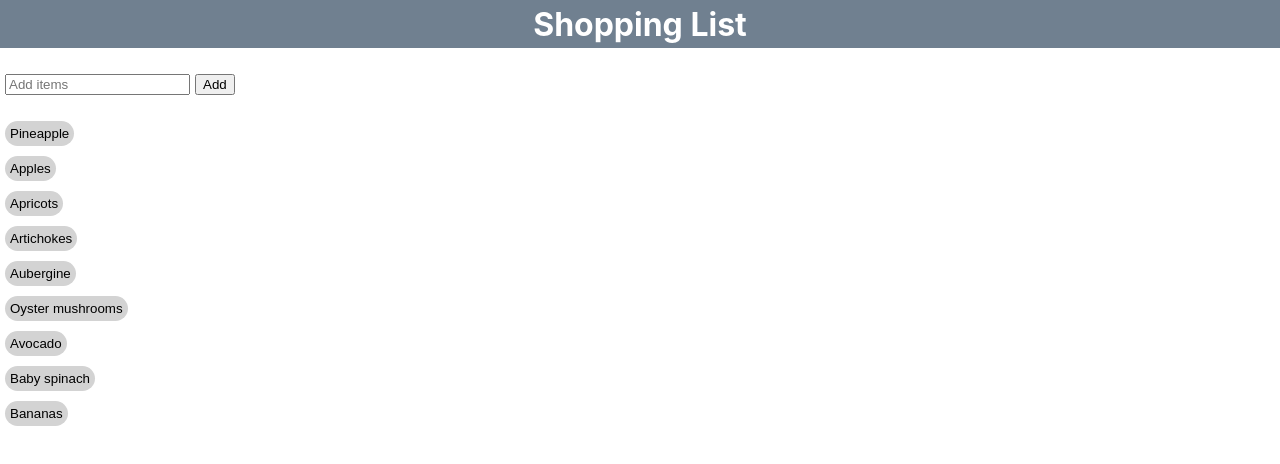
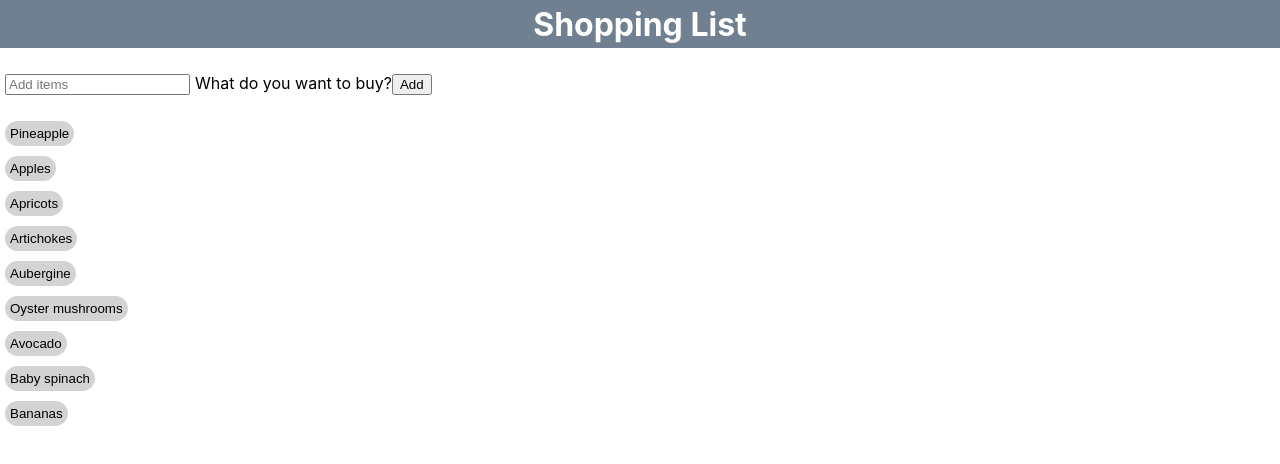
Before and after one commit to HannaSophia-92/shopping-list, a React (Create React App) app: page / in a window 1280 px wide. Shown: the top 464 px of the page. Built offline with nearby package versions, Linux system fonts and the light colour scheme.

Commit message:
Edit label element

```diff
--- a/src/components/AddItem.js
+++ b/src/components/AddItem.js
@@ -7,12 +7,13 @@ function AddItem({ onAddItem }) {
     <>
       <input
         value={title}
+        id="new-item"
         type="text"
         className="Input"
         placeholder="Add items"
         onChange={(event) => setTitle(event.target.value)}
       />
-      <label for="input-items"></label>
+      <label htmlFor="new-item">What do you want to buy?</label>
       <button
         onClick={() => {
           setTitle("");
```
